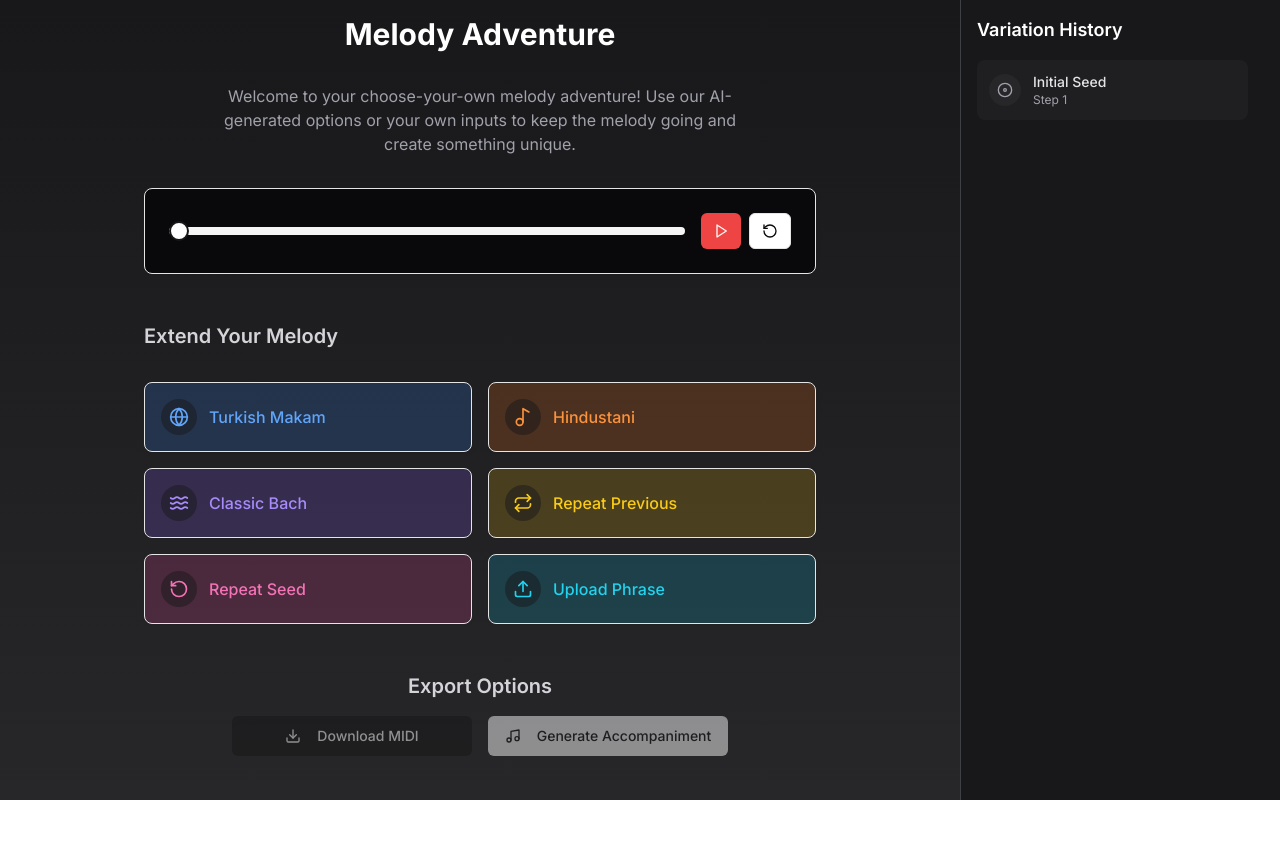
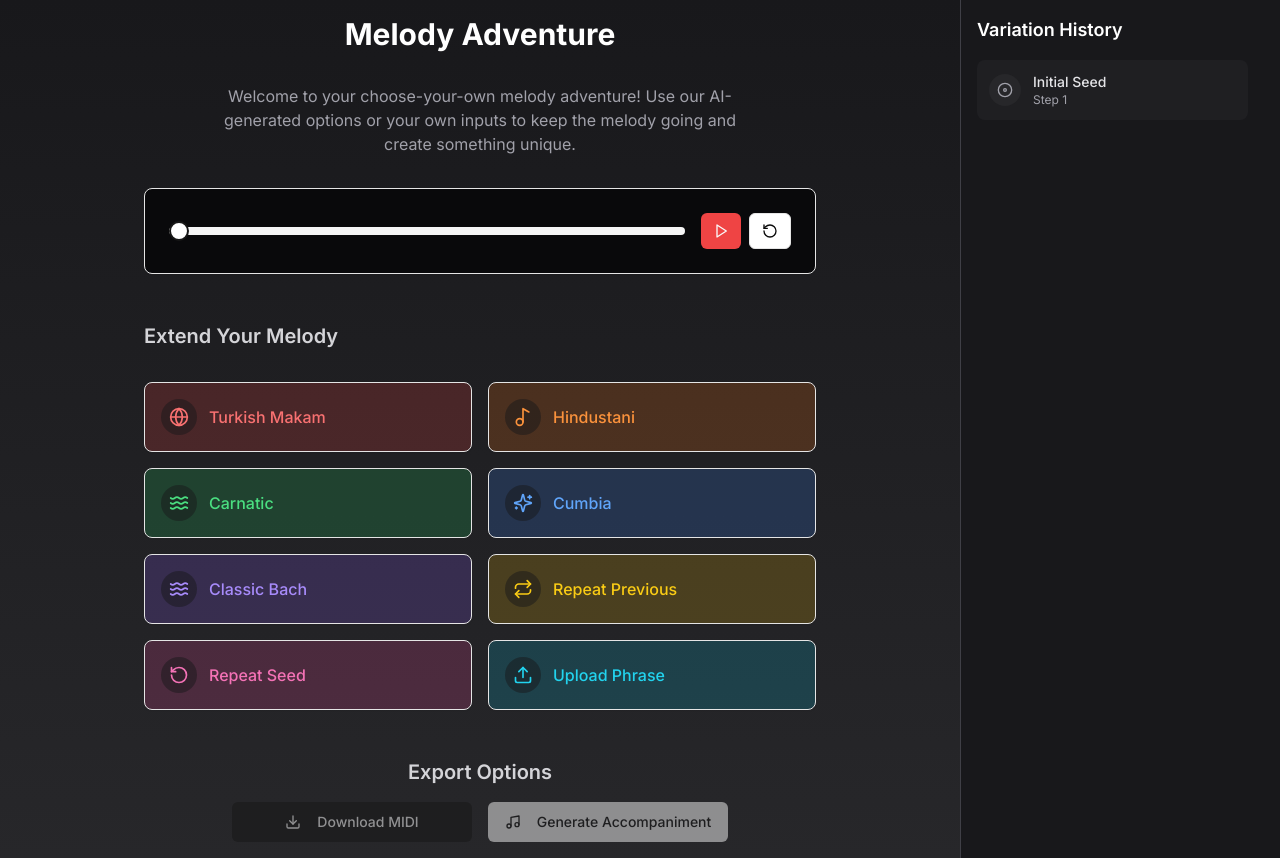
Before and after one commit to kdr/balkon, a Next.js app in the folder apps/demo-melody-adventure/: page /melody-adventure in a window 1280 px wide. Before the commit the page ends 800 px from the top, so only its background shows below. Built offline with nearby package versions, Linux system fonts and the light colour scheme.

Commit message:
add buttons for carnatic

```diff
--- a/apps/demo-melody-adventure/components/melody-options.tsx
+++ b/apps/demo-melody-adventure/components/melody-options.tsx
@@ -11,13 +11,25 @@ const OPTIONS = [
     id: 'turkish',
     label: 'Turkish Makam',
     icon: Globe,
-    color: 'bg-blue-500/20 hover:bg-blue-500/30 text-blue-400'
+    color: 'bg-red-500/20 hover:bg-red-500/30 text-red-400'
   },
   {
     id: 'indian',
     label: 'Hindustani',
     icon: Music2,
     color: 'bg-orange-500/20 hover:bg-orange-500/30 text-orange-400'
+  },
+  {
+    id: 'carnatic',
+    label: 'Carnatic',
+    icon: Waves,
+    color: 'bg-green-500/20 hover:bg-green-500/30 text-green-400'
+  },
+  {
+    id: 'cumbia',
+    label: 'Cumbia',
+    icon: Sparkles,
+    color: 'bg-blue-500/20 hover:bg-blue-500/30 text-blue-400'
   },
   {
     id: 'classical',
--- a/apps/demo-melody-adventure/components/variation-history.tsx
+++ b/apps/demo-melody-adventure/components/variation-history.tsx
@@ -5,6 +5,8 @@ import type { Variation } from '@/types/melody'
 const VARIATION_ICONS = {
   turkish: Globe,
   indian: Music2,
+  carnatic: Waves,
+  cumbia: Sparkles,
   classical: Waves,
   ai: Sparkles,
   'repeat-previous': Repeat,
@@ -15,8 +17,10 @@ const VARIATION_ICONS = {
 }
 
 const VARIATION_COLORS = {
-  turkish: 'text-blue-400',
+  turkish: 'text-red-400',
   indian: 'text-orange-400',
+  carnatic: 'text-green-400',
+  cumbia: 'text-blue-400',
   classical: 'text-violet-400',
   ai: 'text-emerald-400',
   'repeat-previous': 'text-yellow-400',
--- a/apps/demo-melody-adventure/types/melody.ts
+++ b/apps/demo-melody-adventure/types/melody.ts
@@ -1,4 +1,4 @@
-export type VariationType = 'turkish' | 'indian' | 'classical' | 'ai' | 'repeat-previous' | 'repeat-seed' | 'seed' | 'upload-phrase' | 'repeat-phrase'
+export type VariationType = 'turkish' | 'indian' | 'carnatic' | 'cumbia' | 'classical' | 'ai' | 'repeat-previous' | 'repeat-seed' | 'seed' | 'upload-phrase' | 'repeat-phrase'
 
 export interface Variation {
   id: string
```
